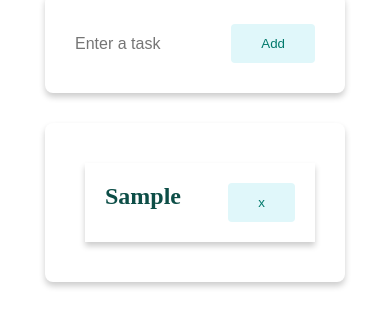
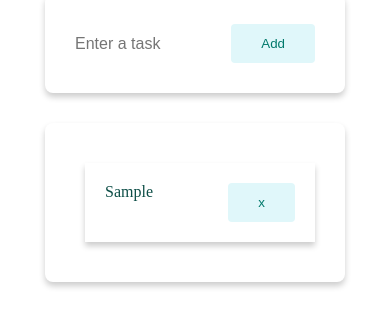
Before and after one commit to suruthiperumal12/React-TodoApp, a React (Vite) app: page / in a window 390 px wide. Both pictures are taken after typing "Sample" into the empty fields and a click on the button "Add". Shown: the part 103-435 px from the top of the page. Built offline with nearby package versions, Linux system fonts and the light colour scheme.

Commit message:
modified files

```diff
--- a/src/components/Todoitem.jsx
+++ b/src/components/Todoitem.jsx
@@ -16,9 +16,9 @@ export default function Todoitem({ item, setTodos, todos }) {
   return (
     <div className={styles.itemContainer}>
       <div className={styles.item}>
-        <h2 onClick={() => handleclick(item.name)} className={linethrough}>
+        <p onClick={() => handleclick(item.name)} className={linethrough}>
           {item.name}
-        </h2>
+        </p>
         <span>
           <button
             className={styles.deleteButton}
--- a/src/components/list.module.css
+++ b/src/components/list.module.css
@@ -11,6 +11,6 @@
 @media screen and (max-width:800px) {
     .list {
         width: 300px;
-        margin-bottom: 30px;
+
     }
 }
```
